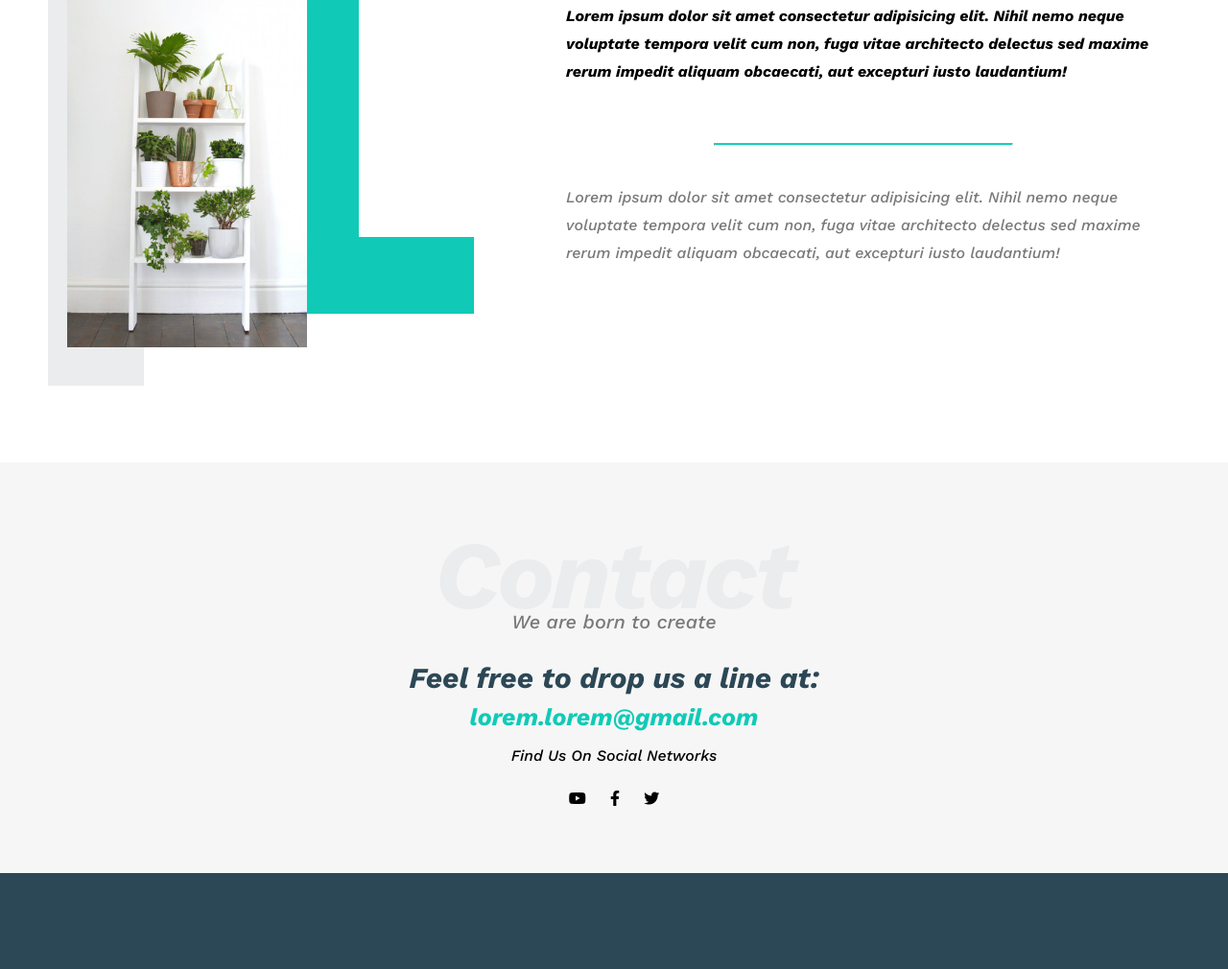
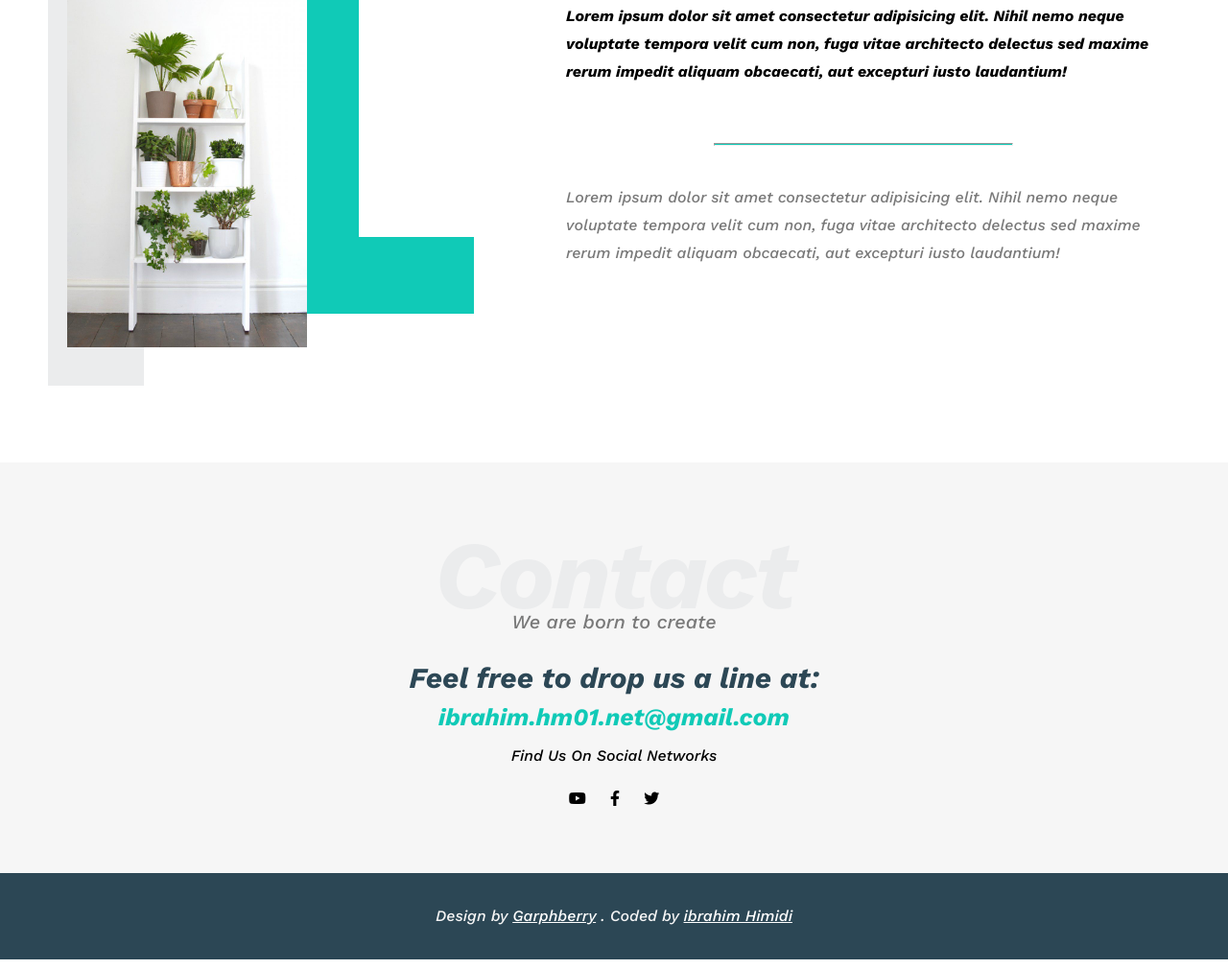
Before and after one commit to ibrahim-Himidi/Leon-Template-HTML-CSS, a plain HTML site: page index.html in a window 1280 px wide. Shown: the part 2947-3957 px from the top of the page at 96% size. Drawn offline with nearby package versions, Linux system fonts and the light colour scheme.

Commit message:
modifications in footer

```diff
--- a/css/style.css
+++ b/css/style.css
@@ -452,7 +452,14 @@ header .links ul li a:hover {
    /*end Contact */
 
    footer {
-       width: 100%;
-       height: 100px;
        background-color: var(--secondary-color);
+       text-align: center;
+       padding: 20px;
+       color:whitesmoke;
    }
+   footer p a {
+    color: white;
+   }
+   footer p span {
+       text-decoration: 1px solid white;
+   }
--- a/index.html
+++ b/index.html
@@ -14,7 +14,7 @@
     <link rel="preconnect" href="https://fonts.googleapis.com">
     <link rel="preconnect" href="https://fonts.gstatic.com" crossorigin>
     <link href="https://fonts.googleapis.com/css2?family=Work+Sans:ital,wght@1,100;1,200;1,300;1,500;1,700&display=swap" rel="stylesheet">
-    <title>Document</title>
+    <title>Leon</title>
 </head>
 <body>
   <!--start Header-->
@@ -184,7 +184,7 @@
             <div class="contact-content">
                 <div class="info">
                     <p class="label">Feel free to drop us a line at:</p>
-                    <a href="mailto:lorem.lorem@gmail.com">lorem.lorem@gmail.com</a>
+                    <a href="mailto:ibrahim.hm01.net@gmail.com">ibrahim.hm01.net@gmail.com</a>
                     <div class="social">
                         <p>Find Us On Social Networks</p>
                         <i class="fab fa-youtube"></i>
@@ -196,8 +196,8 @@
        </div>
    </div>
 
-   <footer>
-
-   </footer>
+    <footer>
+        <p>Design by <a href="https://www.graphberry.com/item/leon-html-agency-template">Garphberry</a> . Coded by <a  href="https://github.com/ibrahim-Himidi">ibrahim Himidi</a></p>
+    </footer>
 </body>
 </html>
```
Also changed, not shown: 1 other file.
